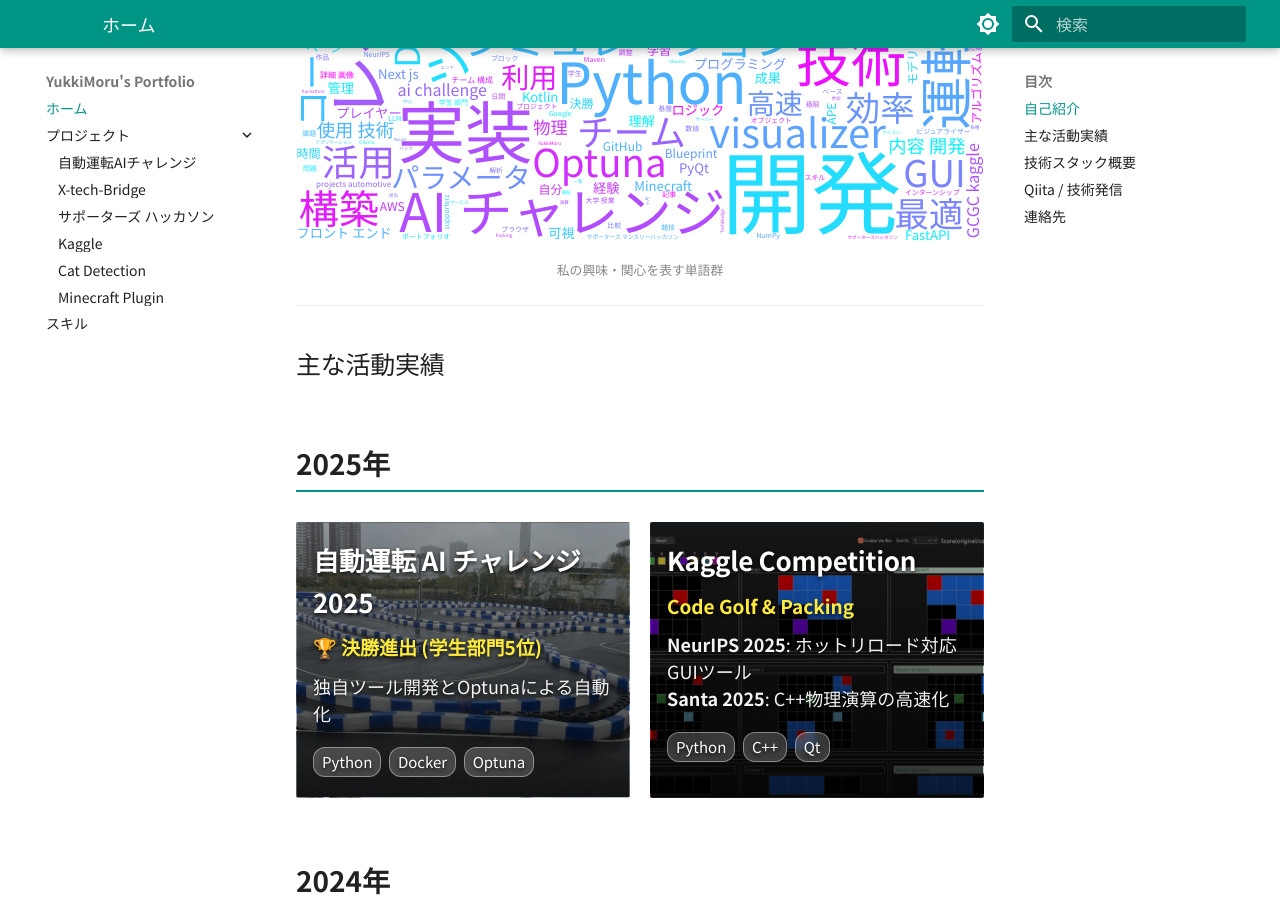
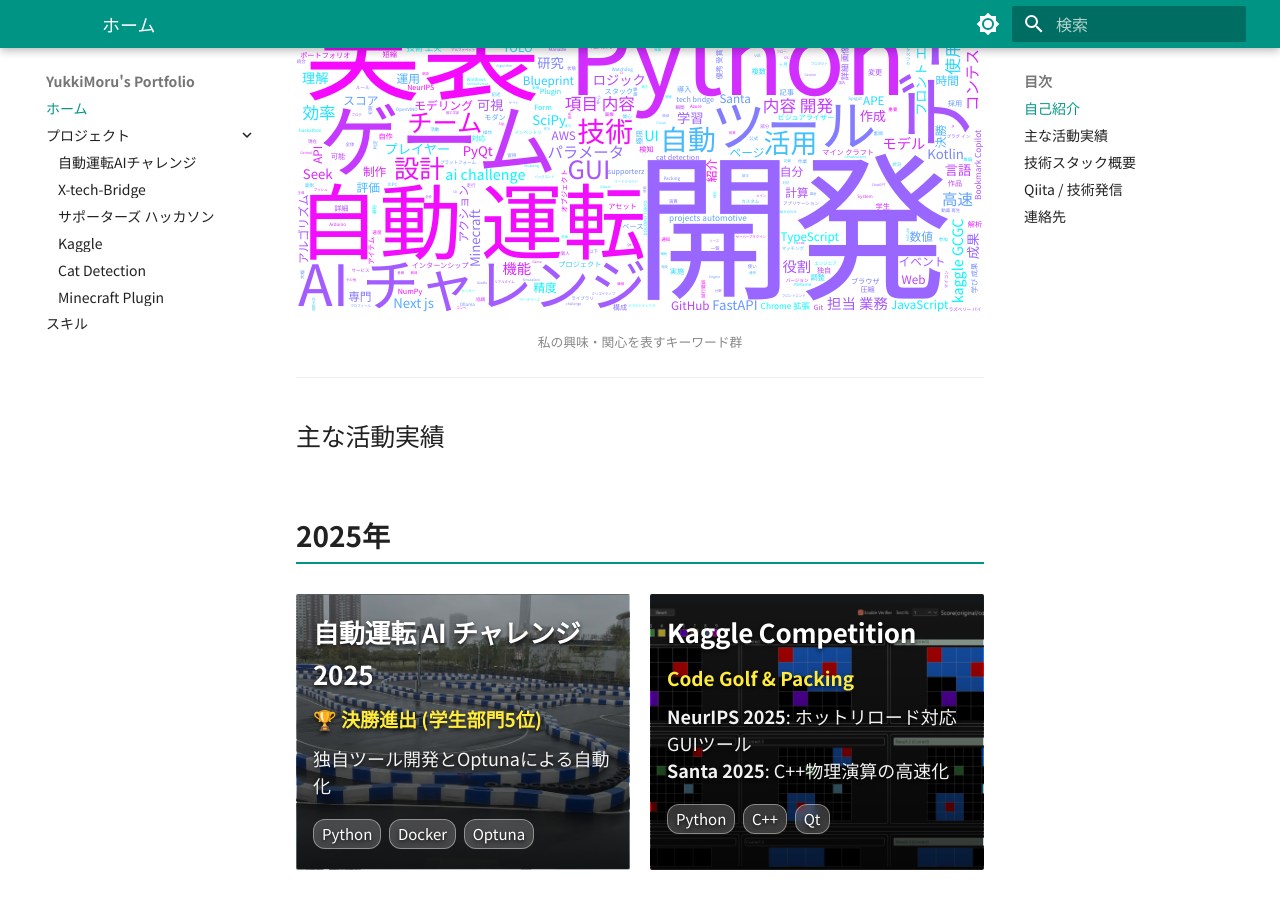
Before and after one commit to YukkiMoru/portfolio, an MkDocs documentation site: the page built from docs/index.md, in a window 1280 px wide and 900 px high, scrolled down 535 px. Built offline with MkDocs 1.6.1 and Material for MkDocs 9.7.7, drawn with Linux system fonts in a browser that asks for light colours.

Commit message:
update : ワードクラウドの更新

```diff
--- a/docs/index.md
+++ b/docs/index.md
@@ -8,10 +8,10 @@
 特に「**チーム開発における自動化・効率化**」を得意としています。
 
 <div class="wordcloud-wrapper">
-    <div id="wordcloud-container" class="wordcloud-collapsed" onclick="toggleWordCloud()">
-        <img src="assets/wordcloud/wordcloud.svg" alt="興味・関心のキーワード群" id="wordcloud-img">
+    <div id="wordcloud-container">
+        <img src="assets/wordcloud/wordcloud.svg">
     </div>
-    <p style="text-align: center; font-size: 0.8em; color: #888;">私の興味・関心を表す単語群</p>
+    <p style="text-align: center; font-size: 0.8em; color: #888;">私の興味・関心を表すキーワード群</p>
 </div>
 
 ---
```
Also changed, not shown: docs/assets/wordcloud/wordcloud.svg, 1 other file.
